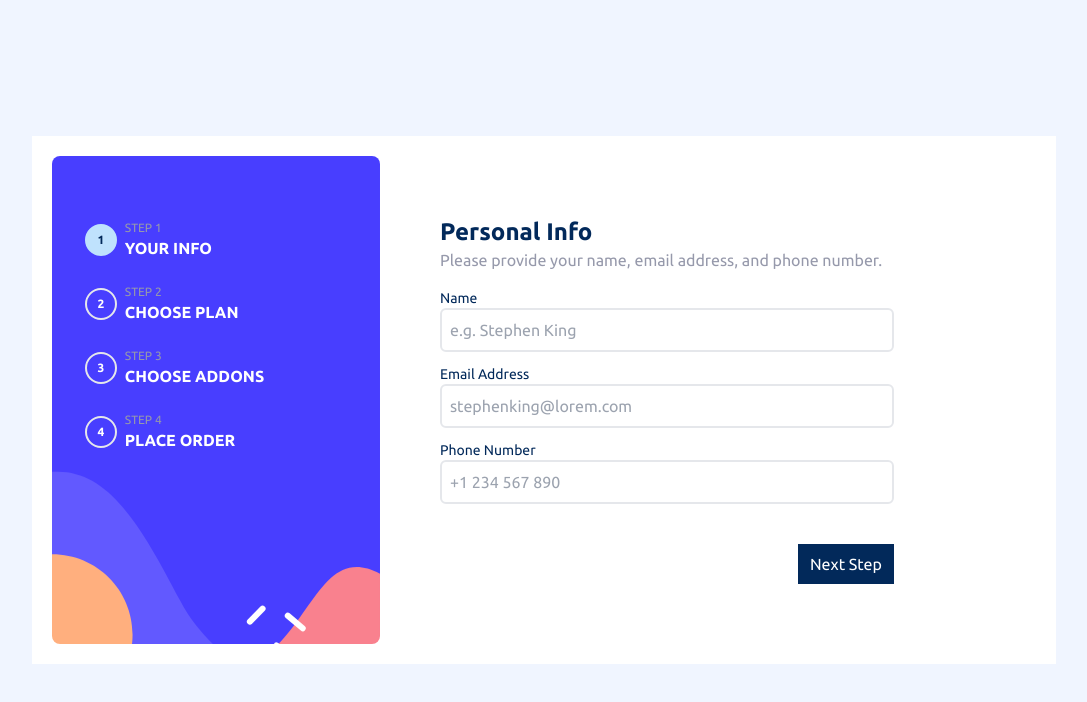
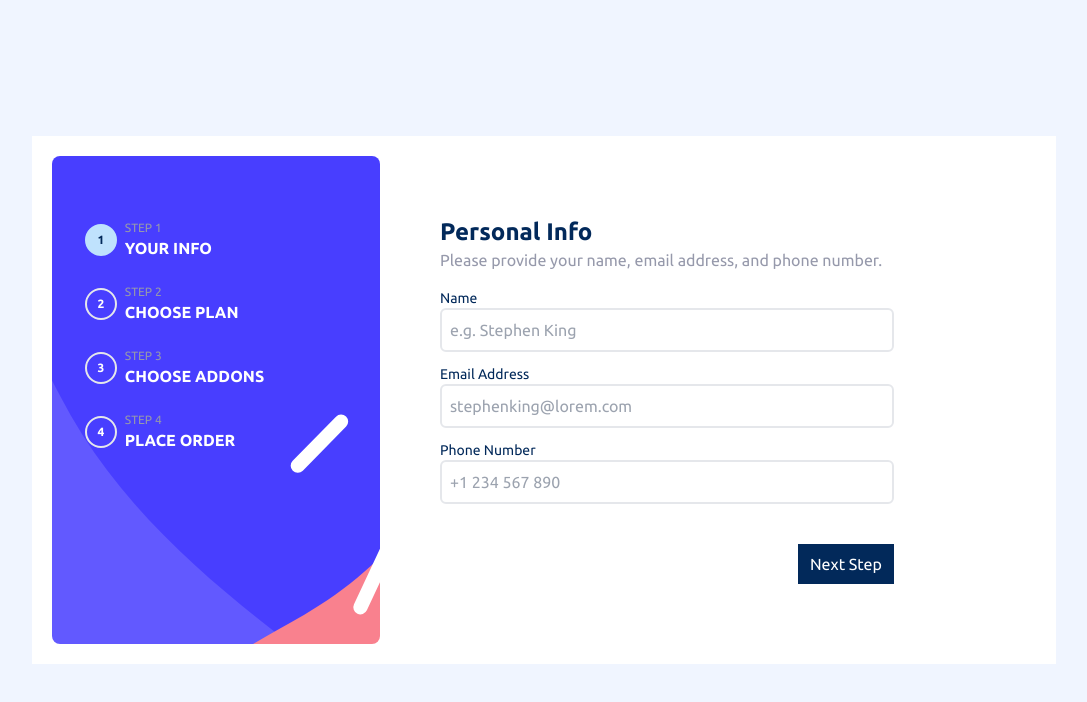
Before and after one commit to herecomesfed/multistep-subscription, a React (Vite) app: page /your-info in a window 1280 px wide. Shown: the top 702 px of the page, without its empty margins (96-1183 px from the left). Built offline with nearby package versions, Linux system fonts and the light colour scheme.

Commit message:
Remove style attribute with css variables and implement inline css in order to work with vercel

```diff
--- a/src/components/Navbar.tsx
+++ b/src/components/Navbar.tsx
@@ -19,11 +19,13 @@ export default function Navbar({ stages }: { stages: StageTypes[] }) {
     <div
       style={
         {
-          "--bg-mobile": `url(${bgSidebarMobile})`,
-          "--bg-desktop": `url(${bgSidebarDesktop})`,
+          backgroundImage: `url(${bgSidebarMobile})`,
+          "@media (minWidth: 768px)": {
+            backgroundImage: `url(${bgSidebarDesktop})`,
+          },
         } as React.CSSProperties
       }
-      className={`mx-breakout md:clean-breakout py-16 md:rounded-lg bg-[image:var(--bg-mobile)] md:bg-[image:var(--bg-desktop)] bg-center bg-no-repeat bg-cover`}
+      className={`mx-breakout md:clean-breakout py-16 md:rounded-lg bg-center bg-no-repeat bg-cover`}
     >
       <div className="container w-4/5 mx-auto flex justify-center items-center md:items-start gap-3 md:gap-6 md:flex-col">
         {stages.map((stage: StageTypes) => {
```
